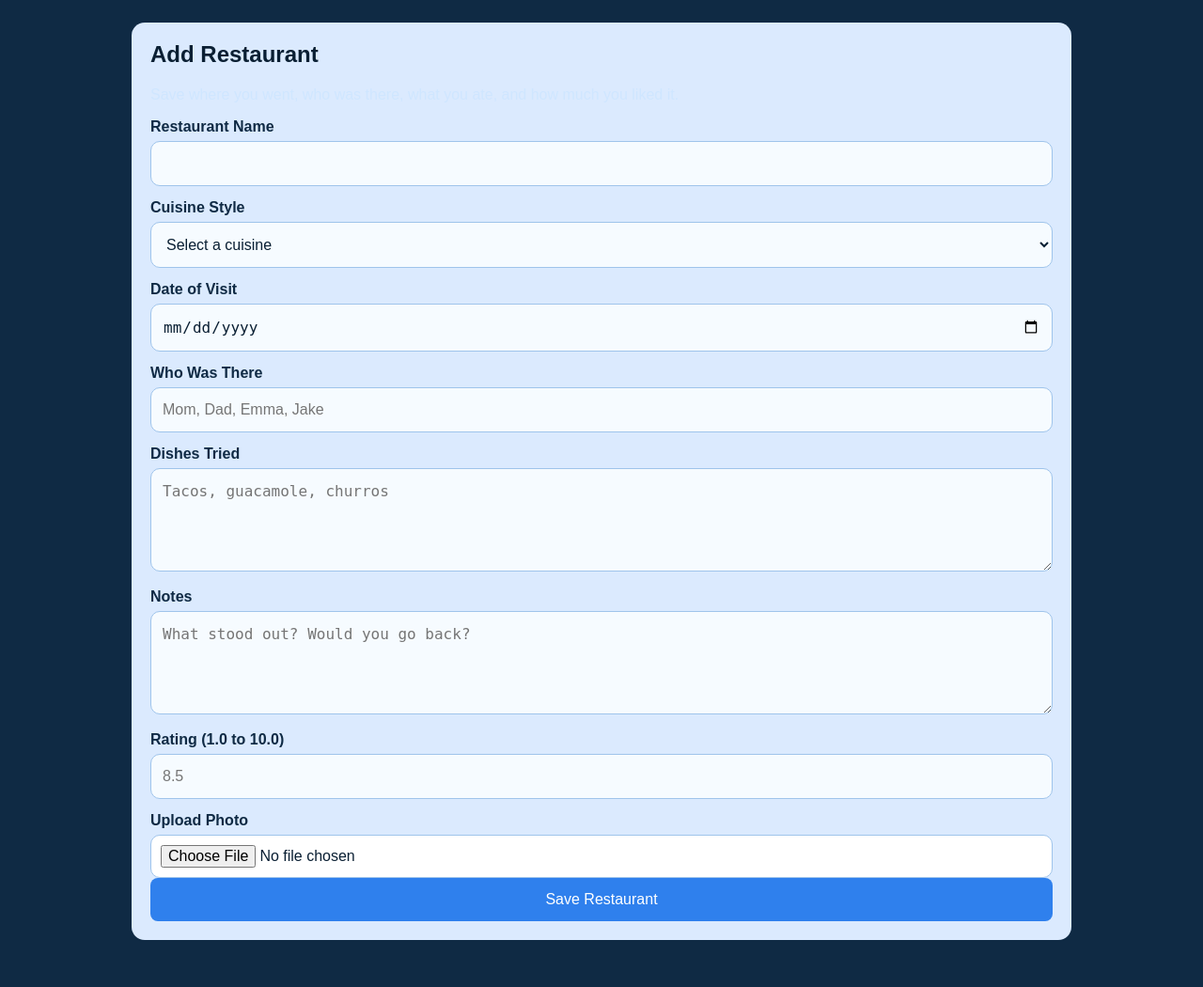
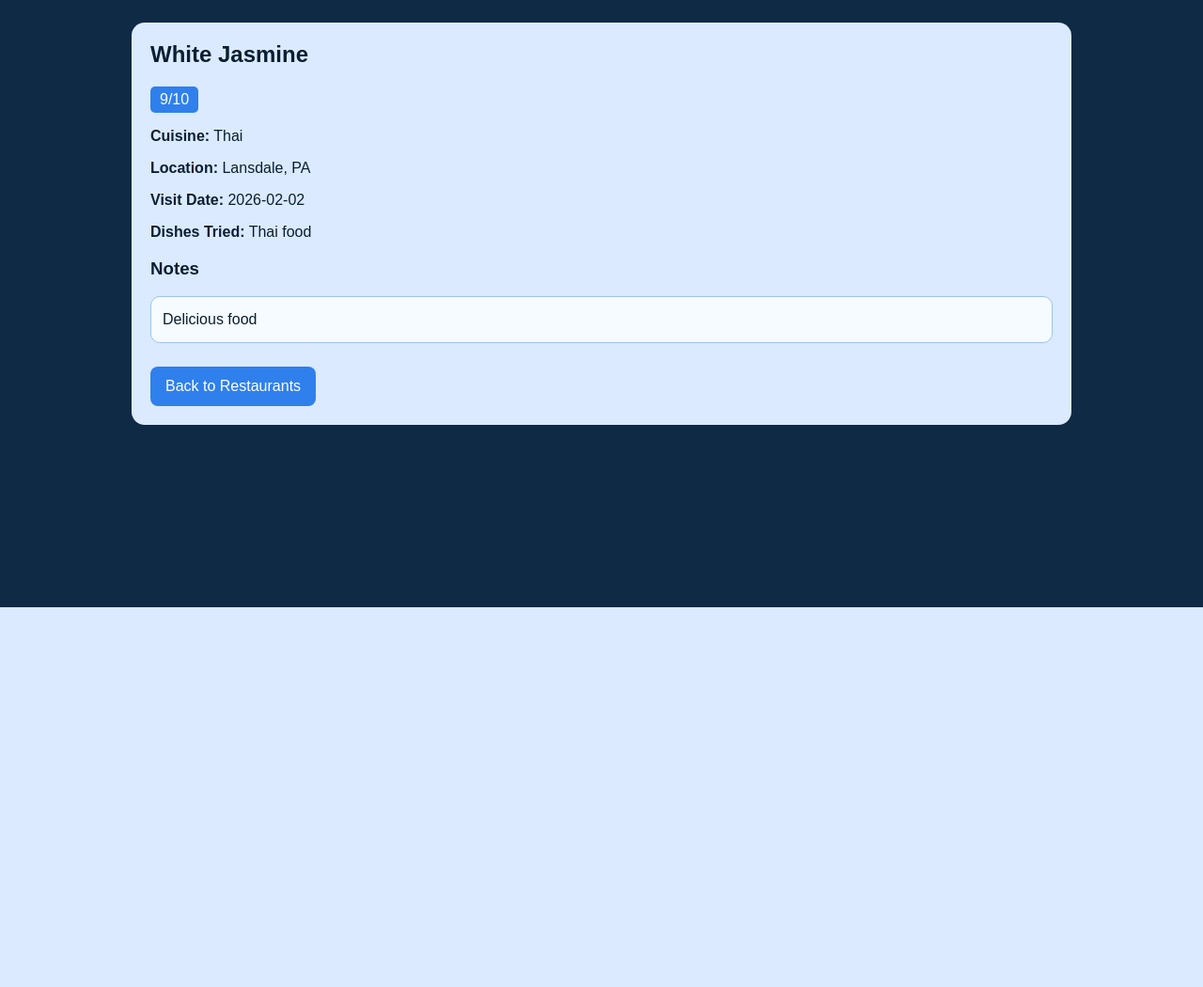
Before and after one commit to Bhimpele81/RestaurantRater, a Flask app: page /restaurant/1 in a window 1280 px wide. Shown: the part 154-1204 px from the top of the page at 94% size. After the commit the page ends 800 px from the top, so only its background shows below. Run offline with Flask 3, Linux system fonts and the light colour scheme; data comes from the database, SQL or seed files in the repository; both versions use the stored data as it was after the commit.

Commit message:
Published your App
Replit-Commit-Author: Deployment
Replit-Commit-Session-Id: 55b8a489-5a2d-4ff0-8a3b-2a0a7eb91bbd
Replit-Commit-Checkpoint-Type: full_checkpoint
Replit-Commit-Event-Id: c39455d0-f8c6-4651-81ef-e91b86bfaead
Replit-Commit-Screenshot-Url: https://storage.googleapis.com/screenshot-production-us-central1/7d153d0e-25dc-4b8e-a68d-ab814314894c/55b8a489-5a2d-4ff0-8a3b-2a0a7eb91bbd/ATTYnnM
Replit-Commit-Deployment-Build-Id: 3a16dad0-c31e-492a-a2e1-c31cd0ede6b8
Replit-Helium-Checkpoint-Created: true

```diff
--- a/Restaurant Rater/app.py
+++ b/Restaurant Rater/app.py
@@ -1,5 +1,8 @@
 import os
 import sqlite3
+import json
+import urllib.parse
+import urllib.request
 from flask import Flask, render_template, request, redirect, url_for
 
 app = Flask(__name__)
@@ -53,6 +56,57 @@ def save_uploaded_file(file):
     return final_name
 
 
+def delete_uploaded_file(filename):
+    if not filename:
+        return
+
+    file_path = os.path.join(UPLOAD_FOLDER, filename)
+    if os.path.exists(file_path):
+        try:
+            os.remove(file_path)
+        except OSError:
+            pass
+
+
+def ensure_column(conn, table_name, column_name, column_definition):
+    columns = conn.execute(f"PRAGMA table_info({table_name})").fetchall()
+    existing_column_names = [column["name"] for column in columns]
+
+    if column_name not in existing_column_names:
+        conn.execute(f"ALTER TABLE {table_name} ADD COLUMN {column_name} {column_definition}")
+
+
+def geocode_city_state(city, state):
+    if not city or not state:
+        return None, None
+
+    query = f"{city}, {state}, USA"
+    params = urllib.parse.urlencode({
+        "q": query,
+        "format": "json",
+        "limit": 1
+    })
+    url = f"https://nominatim.openstreetmap.org/search?{params}"
+
+    req = urllib.request.Request(
+        url,
+        headers={"User-Agent": "DinnerRater/1.0"}
+    )
+
+    try:
+        with urllib.request.urlopen(req, timeout=10) as response:
+            data = json.loads(response.read().decode("utf-8"))
+
+        if data:
+            lat = float(data[0]["lat"])
+            lon = float(data[0]["lon"])
+            return lat, lon
+    except Exception:
+        pass
+
+    return None, None
+
+
 def init_db():
     conn = get_db_connection()
 
@@ -66,7 +120,11 @@ def init_db():
         attendees TEXT,
         visit_date TEXT,
         rating REAL,
-        image_filename TEXT
+        image_filename TEXT,
+        city TEXT,
+        state TEXT,
+        latitude REAL,
+        longitude REAL
     )
     """)
 
@@ -87,6 +145,19 @@ def init_db():
         FOREIGN KEY (recipe_id) REFERENCES recipes (id)
     )
     """)
+
+    ensure_column(conn, "restaurants", "name", "TEXT")
+    ensure_column(conn, "restaurants", "category", "TEXT")
+    ensure_column(conn, "restaurants", "description", "TEXT")
+    ensure_column(conn, "restaurants", "dishes_tried", "TEXT")
+    ensure_column(conn, "restaurants", "attendees", "TEXT")
+    ensure_column(conn, "restaurants", "visit_date", "TEXT")
+    ensure_column(conn, "restaurants", "rating", "REAL")
+    ensure_column(conn, "restaurants", "image_filename", "TEXT")
+    ensure_column(conn, "restaurants", "city", "TEXT")
+    ensure_column(conn, "restaurants", "state", "TEXT")
+    ensure_column(conn, "restaurants", "latitude", "REAL")
+    ensure_column(conn, "restaurants", "longitude", "REAL")
 
     conn.commit()
     conn.close()
@@ -149,13 +220,26 @@ def index():
 
     recent_highlights = recent_highlights[:3]
 
+    map_restaurants = []
+    for restaurant in restaurants:
+        if restaurant["latitude"] is not None and restaurant["longitude"] is not None:
+            map_restaurants.append({
+                "id": restaurant["id"],
+                "name": restaurant["name"],
+                "city": restaurant["city"] or "",
+                "state": restaurant["state"] or "",
+                "latitude": restaurant["latitude"],
+                "longitude": restaurant["longitude"]
+            })
+
     conn.close()
 
     return render_template(
         "index.html",
         restaurants=restaurants,
         recipes=recipes,
-        recent_highlights=recent_highlights
+        recent_highlights=recent_highlights,
+        map_restaurants=map_restaurants
     )
 
 
@@ -175,9 +259,20 @@ def restaurants_list():
                OR dishes_tried LIKE ?
                OR attendees LIKE ?
                OR visit_date LIKE ?
+               OR city LIKE ?
+               OR state LIKE ?
             ORDER BY id DESC
             """,
-            (f"%{q}%", f"%{q}%", f"%{q}%", f"%{q}%", f"%{q}%", f"%{q}%")
+            (
+                f"%{q}%",
+                f"%{q}%",
+                f"%{q}%",
+                f"%{q}%",
+                f"%{q}%",
+                f"%{q}%",
+                f"%{q}%",
+                f"%{q}%"
+            )
         ).fetchall()
     else:
         restaurants = conn.execute(
@@ -251,9 +346,13 @@ def add_restaurant():
         dishes_tried = request.form.get("dishes_tried", "").strip()
         attendees = request.form.get("attendees", "").strip()
         visit_date = request.form.get("visit_date", "").strip()
+        city = request.form.get("city", "").strip()
+        state = request.form.get("state", "").strip()
 
         rating_value = request.form.get("rating", "").strip()
         rating = float(rating_value) if rating_value else None
+
+        latitude, longitude = geocode_city_state(city, state)
 
         image_filename = None
         image = request.files.get("image")
@@ -264,10 +363,23 @@ def add_restaurant():
         conn.execute(
             """
             INSERT INTO restaurants
-            (name, category, description, dishes_tried, attendees, visit_date, rating, image_filename)
-            VALUES (?, ?, ?, ?, ?, ?, ?, ?)
+            (name, category, description, dishes_tried, attendees, visit_date, rating, image_filename, city, state, latitude, longitude)
+            VALUES (?, ?, ?, ?, ?, ?, ?, ?, ?, ?, ?, ?)
             """,
-            (name, category, description, dishes_tried, attendees, visit_date, rating, image_filename)
+            (
+                name,
+                category,
+                description,
+                dishes_tried,
+                attendees,
+                visit_date,
+                rating,
+                image_filename,
+                city,
+                state,
+                latitude,
+                longitude
+            )
         )
         conn.commit()
         conn.close()
@@ -276,7 +388,39 @@ def add_restaurant():
 
     return render_template(
         "add_restaurant.html",
-        cuisines=["American", "Mexican", "Italian", "Indian", "Chinese", "Other"]
+        cuisines=[
+            "American",
+            "Barbecue",
+            "Breakfast",
+            "Burgers",
+            "Cajun",
+            "Caribbean",
+            "Chinese",
+            "Comfort Food",
+            "Deli",
+            "French",
+            "German",
+            "Greek",
+            "Hawaiian",
+            "Indian",
+            "Italian",
+            "Japanese",
+            "Korean",
+            "Mediterranean",
+            "Mexican",
+            "Middle Eastern",
+            "Pizza",
+            "Seafood",
+            "Soul Food",
+            "Southern",
+            "Spanish",
+            "Steakhouse",
+            "Sushi",
+            "Thai",
+            "Turkish",
+            "Vietnamese",
+            "Other"
+        ]
     )
 
 
@@ -292,12 +436,32 @@ def restaurant_detail(id):
     return render_template("restaurant_detail.html", restaurant=restaurant)
 
 
+@app.route("/delete_restaurant/<int:id>", methods=["POST"])
+def delete_restaurant(id):
+    conn = get_db_connection()
+
+    restaurant = conn.execute(
+        "SELECT * FROM restaurants WHERE id = ?",
+        (id,)
+    ).fetchone()
+
+    if restaurant:
+        delete_uploaded_file(restaurant["image_filename"])
+
+        conn.execute(
+            "DELETE FROM restaurants WHERE id = ?",
+            (id,)
+        )
+        conn.commit()
+
+    conn.close()
+    return redirect(url_for("restaurants_list"))
+
+
 @app.route("/add_recipe", methods=["GET", "POST"])
 def add_recipe():
     if request.method == "POST":
         name = request.form.get("name", "").strip()
-
-        # This keeps pasted recipe text as-is in the database
         description = request.form.get("description", "").strip()
 
         rating_value = request.form.get("rating", "").strip()
@@ -346,6 +510,32 @@ def recipe_detail(id):
     return render_template("recipe_detail.html", recipe=recipe, photos=photos)
 
 
+@app.route("/delete_recipe/<int:id>", methods=["POST"])
+def delete_recipe(id):
+    conn = get_db_connection()
+
+    photos = conn.execute(
+        "SELECT * FROM recipe_photos WHERE recipe_id = ?",
+        (id,)
+    ).fetchall()
+
+    for photo in photos:
+        delete_uploaded_file(photo["filename"])
+
+    conn.execute(
+        "DELETE FROM recipe_photos WHERE recipe_id = ?",
+        (id,)
+    )
+    conn.execute(
+        "DELETE FROM recipes WHERE id = ?",
+        (id,)
+    )
+    conn.commit()
+    conn.close()
+
+    return redirect(url_for("recipes_list"))
+
+
 if __name__ == "__main__":
     init_db()
     app.run(host="0.0.0.0", port=5000, debug=True, use_reloader=True)
--- a/Restaurant Rater/static/style.css
+++ b/Restaurant Rater/static/style.css
@@ -172,6 +172,20 @@ form input[type="file"] {
     border-radius: 14px;
 }
 
+/* Text boxes */
+.restaurant-notes-box,
+.recipe-preview,
+.recipe-text-box {
+    background: #f6fbff;
+    border: 1px solid #9fc4eb;
+    border-radius: 10px;
+    padding: 12px;
+    color: #0a1f33;
+    white-space: pre-wrap;
+    line-height: 1.5;
+    margin-top: 8px;
+}
+
 /* Mobile */
 @media (max-width: 768px) {
     .page-wrap {
--- a/Restaurant Rater/templates/restaurant_detail.html
+++ b/Restaurant Rater/templates/restaurant_detail.html
@@ -2,68 +2,64 @@
 
 {% block content %}
 <section class="content-section">
-    <div class="form-card">
-        <h2>Add Restaurant</h2>
-        <p class="muted-text">
-            Save where you went, who was there, what you ate, and how much you liked it.
-        </p>
+    <div class="detail-card">
+        {% if restaurant %}
+            <h2>{{ restaurant.name }}</h2>
 
-        <form method="POST" enctype="multipart/form-data">
-            <label for="name">Restaurant Name</label>
-            <input type="text" id="name" name="name" required>
+            {% if restaurant.image_filename %}
+                <div style="margin: 18px 0;">
+                    <img
+                        src="{{ url_for('static', filename='uploads/' + restaurant.image_filename) }}"
+                        alt="{{ restaurant.name }}"
+                        class="detail-image"
+                    >
+                </div>
+            {% endif %}
 
-            <label for="category">Cuisine Style</label>
-            <select id="category" name="category" required>
-                <option value="">Select a cuisine</option>
-                {% for cuisine in cuisines %}
-                    <option value="{{ cuisine }}">{{ cuisine }}</option>
-                {% endfor %}
-            </select>
+            {% if restaurant.rating is not none %}
+                <p>
+                    <span class="rating-badge">{{ restaurant.rating }}/10</span>
+                </p>
+            {% endif %}
 
-            <label for="visit_date">Date of Visit</label>
-            <input type="date" id="visit_date" name="visit_date">
+            {% if restaurant.category %}
+                <p><strong>Cuisine:</strong> {{ restaurant.category }}</p>
+            {% endif %}
 
-            <label for="attendees">Who Was There</label>
-            <input
-                type="text"
-                id="attendees"
-                name="attendees"
-                placeholder="Mom, Dad, Emma, Jake"
-            >
+            {% if restaurant.city or restaurant.state %}
+                <p>
+                    <strong>Location:</strong>
+                    {{ restaurant.city }}{% if restaurant.city and restaurant.state %}, {% endif %}{{ restaurant.state }}
+                </p>
+            {% endif %}
 
-            <label for="dishes_tried">Dishes Tried</label>
-            <textarea
-                id="dishes_tried"
-                name="dishes_tried"
-                rows="3"
-                placeholder="Tacos, guacamole, churros"
-            ></textarea>
+            {% if restaurant.visit_date %}
+                <p><strong>Visit Date:</strong> {{ restaurant.visit_date }}</p>
+            {% endif %}
 
-            <label for="description">Notes</label>
-            <textarea
-                id="description"
-                name="description"
-                rows="4"
-                placeholder="What stood out? Would you go back?"
-            ></textarea>
+            {% if restaurant.attendees %}
+                <p><strong>Who Was There:</strong> {{ restaurant.attendees }}</p>
+            {% endif %}
 
-            <label for="rating">Rating (1.0 to 10.0)</label>
-            <input
-                type="number"
-                id="rating"
-                name="rating"
-                min="1"
-                max="10"
-                step="0.1"
-                placeholder="8.5"
-                required
-            >
+            {% if restaurant.dishes_tried %}
+                <p><strong>Dishes Tried:</strong> {{ restaurant.dishes_tried }}</p>
+            {% endif %}
 
-            <label for="image">Upload Photo</label>
-            <input type="file" id="image" name="image" accept="image/*">
+            {% if restaurant.description %}
+                <div style="margin-top: 18px;">
+                    <h3>Notes</h3>
+                    <div class="restaurant-notes-box">{{ restaurant.description }}</div>
+                </div>
+            {% endif %}
 
-            <button type="submit">Save Restaurant</button>
-        </form>
+            <div style="margin-top: 20px;">
+                <a class="button" href="{{ url_for('restaurants_list') }}">Back to Restaurants</a>
+            </div>
+        {% else %}
+            <div class="empty-state">
+                Restaurant not found.
+            </div>
+        {% endif %}
     </div>
 </section>
 {% endblock %}
```
Also changed, not shown: other parts of Restaurant Rater/static/style.css (+6 -77 lines), Restaurant Rater/templates/add_recipe.html (+13 -3 lines), Restaurant Rater/templates/add_restaurant.html (+38 -18 lines), Restaurant Rater/templates/index.html (+79 -6 lines), Restaurant Rater/templates/recipe_detail.html (+22 -12 lines), Restaurant Rater/templates/recipes.html (+27 -7 lines), Restaurant Rater/restaurant_rater.db, Restaurant Rater/static/uploads/Saur.png (added).
